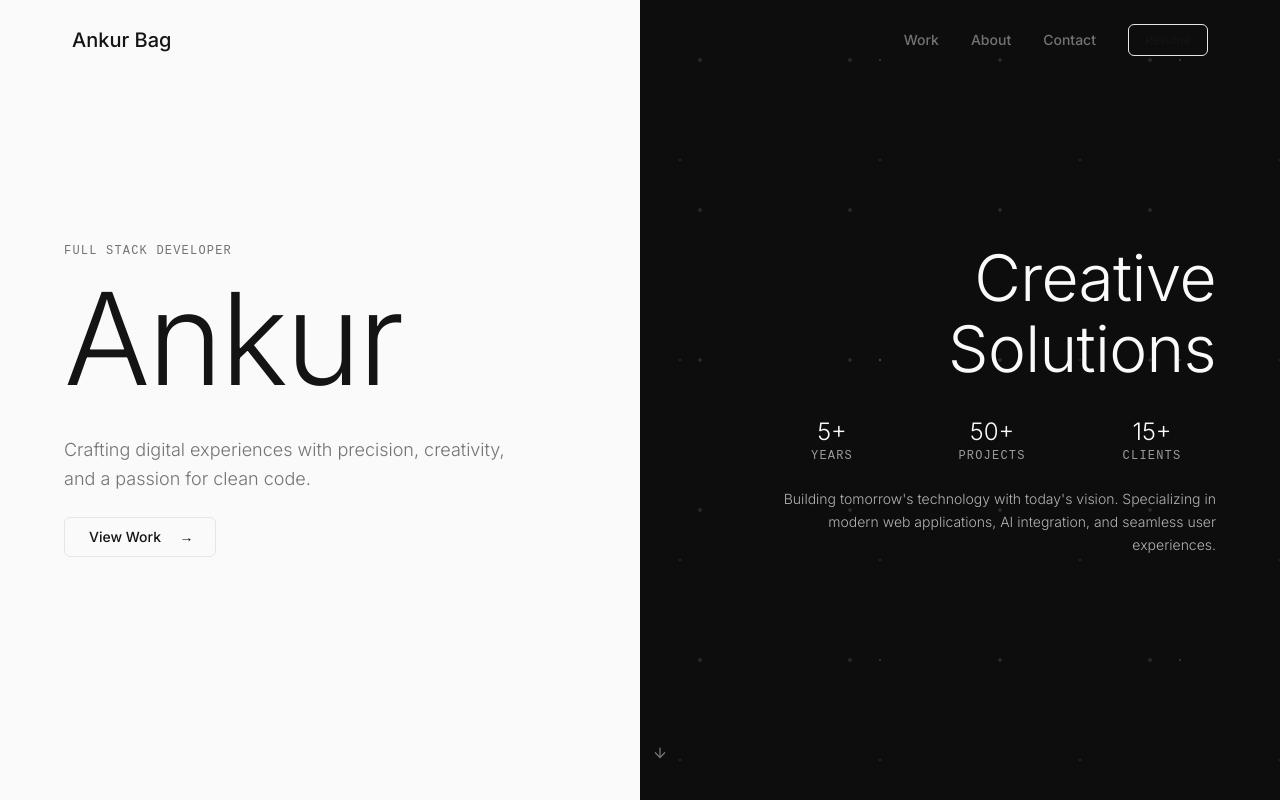
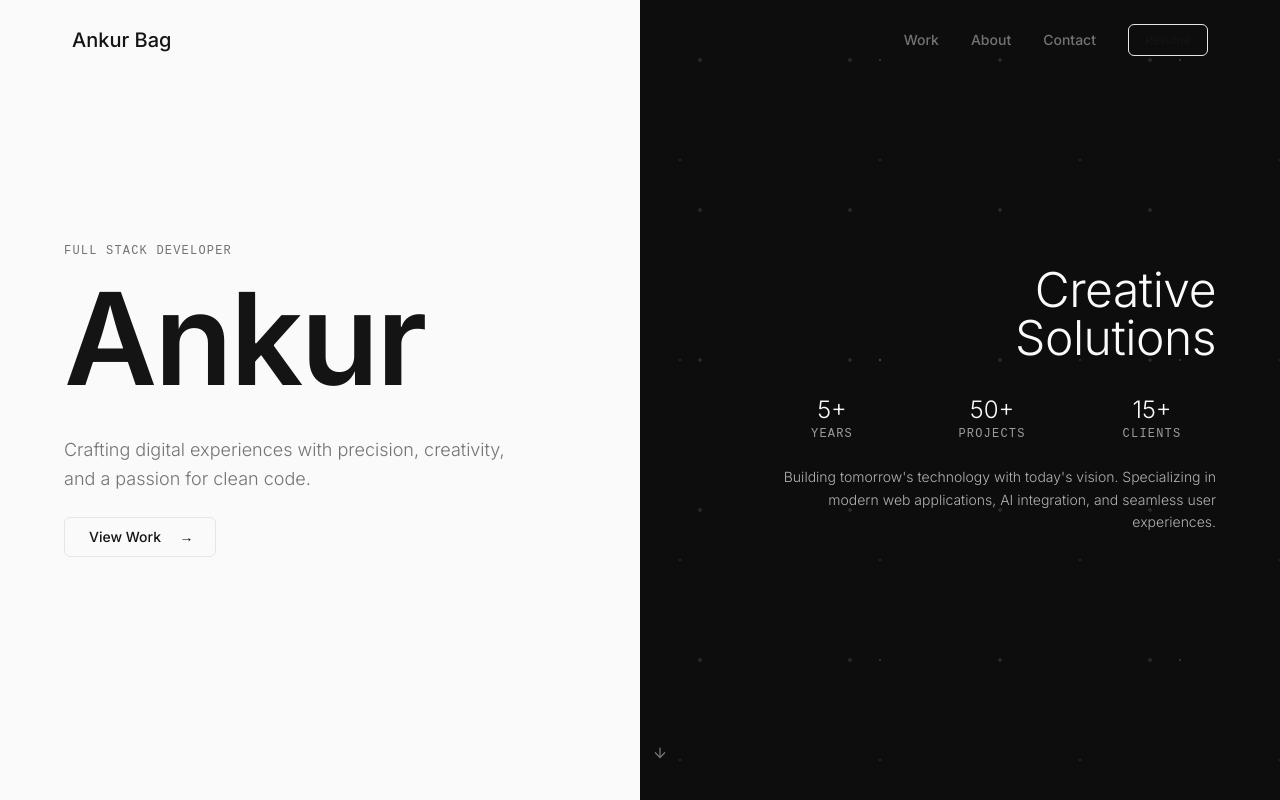
Before and after one commit to ankurrera/Portfolio-Website, a React (Vite) app: page / in a window 1280 px wide. Shown: the top 800 px of the page. Built offline with nearby package versions, Linux system fonts and the light colour scheme.

Commit message:
Visual edit in Lovable

```diff
--- a/src/components/MinimalHero.tsx
+++ b/src/components/MinimalHero.tsx
@@ -27,7 +27,7 @@ const MinimalHero = () => {
             <div className="text-xs font-mono tracking-widest text-muted-foreground uppercase">
               Full Stack Developer
             </div>
-            <h1 className="text-display font-heading font-light text-foreground mx-0 my-[27px] px-0 text-9xl">Ankur</h1>
+            <h1 className="text-display font-heading text-foreground mx-0 my-[27px] px-0 text-9xl font-semibold">Ankur</h1>
           </div>
 
           <div className="space-y-6">
@@ -65,7 +65,7 @@ const MinimalHero = () => {
         delay: 0.4
       }} className="text-right space-y-8 max-w-md">
           <div className="space-y-4">
-            <h2 className="text-hero font-heading font-light text-primary-foreground">
+            <h2 className="text-hero font-heading text-primary-foreground text-5xl font-light">
               Creative
               <br />
               Solutions
```
